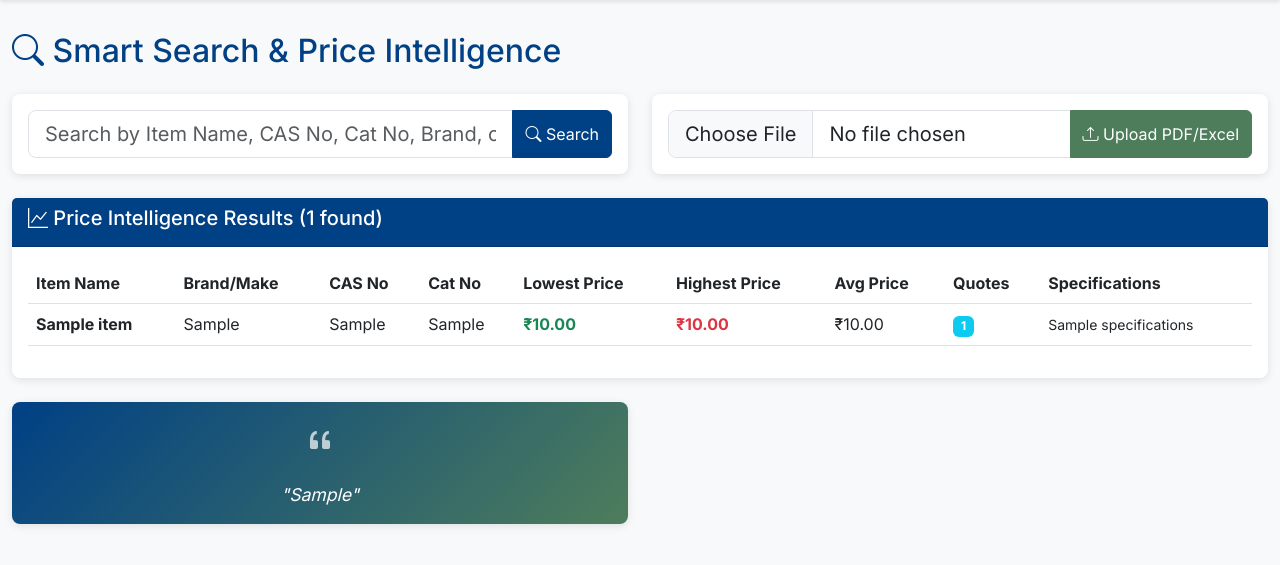
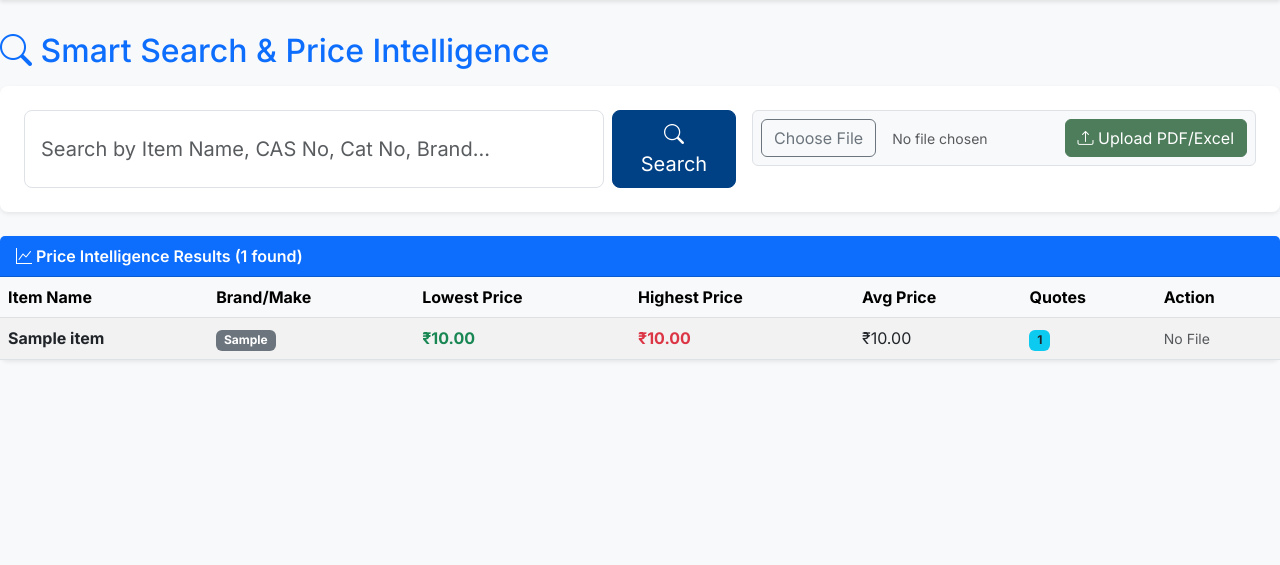
Before and after one commit to Ring701/edudap-office-v2, a Python web app: template app/templates/dashboard.html in a window 1280 px wide. Shown: the part 79-644 px from the top of the page. Run offline with Jinja, Linux system fonts and the light colour scheme; the template is opened without the code that fills it: most values are stand-ins (such as "Sample title", 1, 10 or a date in 2020); form fields are guessed from the names that the template uses.

Commit message:
Update dashboard.html

```diff
--- a/app/templates/dashboard.html
+++ b/app/templates/dashboard.html
@@ -1,85 +1,81 @@
 {% extends "base.html" %}
 
-{% block title %}Dashboard - Smart Search & Price Intelligence{% endblock %}
+{% block title %}Dashboard - EduDAP Office{% endblock %}
 
 {% block content %}
-<div class="container-fluid">
-    <h2 class="mb-4" style="color: var(--edu-blue);">
+<div class="row mb-4">
+    <div class="col-md-12">
+        <h2 class="text-primary mb-3">
             <i class="bi bi-search"></i> Smart Search & Price Intelligence
         </h2>
 
-    <!-- Search Bar and Upload Button (Equal Size) -->
-    <div class="row mb-4">
-        <div class="col-md-6">
-            <div class="card">
-                <div class="card-body">
-                    <form method="GET" action="{{ url_for('dashboard.search') }}">
-                        <div class="input-group">
+        <div class="card p-4 shadow-sm">
+            <div class="row g-3">
+                <div class="col-md-7">
+                    <form action="{{ url_for('dashboard.dashboard') }}" method="GET" class="d-flex gap-2">
                         <input type="text" name="query" class="form-control form-control-lg"
-                                   placeholder="Search by Item Name, CAS No, Cat No, Brand, or Specifications..."
-                                   value="{{ query }}">
-                            <button class="btn btn-primary" type="submit">
+                               placeholder="Search by Item Name, CAS No, Cat No, Brand..."
+                               value="{{ request.args.get('query', '') }}">
+                        <button type="submit" class="btn btn-primary btn-lg px-4">
                             <i class="bi bi-search"></i> Search
                         </button>
-                        </div>
                     </form>
                 </div>
-            </div>
-        </div>
-        <div class="col-md-6">
-            <div class="card">
-                <div class="card-body">
-                    <form method="POST" action="{{ url_for('dashboard.upload_quote') }}" enctype="multipart/form-data">
-                        {{ upload_form.hidden_tag() }}
-                        <div class="input-group">
-                            {{ upload_form.file(class="form-control form-control-lg") }}
-                            <button class="btn btn-success" type="submit">
+
+                <div class="col-md-5">
+                    <form action="{{ url_for('dashboard.upload_quote') }}" method="POST" enctype="multipart/form-data" class="d-flex gap-2 align-items-center bg-light p-2 rounded border">
+                        <label class="btn btn-outline-secondary">
+                            Choose File <input type="file" name="file" hidden required>
+                        </label>
+                        <span class="text-muted small flex-grow-1 ps-2" id="file-name">No file chosen</span>
+                        <button type="submit" class="btn btn-success">
                             <i class="bi bi-upload"></i> Upload PDF/Excel
                         </button>
-                        </div>
-                        {% if upload_form.file.errors %}
-                            <div class="text-danger small mt-2">{{ upload_form.file.errors[0] }}</div>
-                        {% endif %}
                     </form>
                 </div>
             </div>
         </div>
     </div>
+</div>
 
-    <!-- Price Intelligence Results -->
-    {% if price_data %}
-    <div class="card mb-4">
-        <div class="card-header">
-            <h5><i class="bi bi-graph-up"></i> Price Intelligence Results ({{ price_data|length }} found)</h5>
+{% if price_intelligence %}
+<div class="card shadow-sm">
+    <div class="card-header bg-primary text-white d-flex justify-content-between align-items-center">
+        <span><i class="bi bi-graph-up"></i> Price Intelligence Results ({{ price_intelligence|length }} found)</span>
     </div>
-        <div class="card-body">
+    <div class="card-body p-0">
         <div class="table-responsive">
-                <table class="table table-hover">
-                    <thead>
+            <table class="table table-hover table-striped mb-0 align-middle">
+                <thead class="table-light">
                     <tr>
                         <th>Item Name</th>
                         <th>Brand/Make</th>
-                            <th>CAS No</th>
-                            <th>Cat No</th>
                         <th>Lowest Price</th>
                         <th>Highest Price</th>
                         <th>Avg Price</th>
                         <th>Quotes</th>
-                            <th>Specifications</th>
-                        </tr>
+                        <th>Action</th> </tr>
                 </thead>
                 <tbody>
-                        {% for item in price_data %}
+                    {% for item in price_intelligence %}
                     <tr>
-                            <td><strong>{{ item.item_name }}</strong></td>
-                            <td>{{ item.make_brand }}</td>
-                            <td>{{ item.cas_no or 'N/A' }}</td>
-                            <td>{{ item.cat_no or 'N/A' }}</td>
-                            <td class="text-success"><strong>₹{{ "%.2f"|format(item.min_price) }}</strong></td>
-                            <td class="text-danger"><strong>₹{{ "%.2f"|format(item.max_price) }}</strong></td>
+                        <td class="fw-bold text-dark">{{ item.item_name }}</td>
+                        <td><span class="badge bg-secondary">{{ item.make_brand }}</span></td>
+                        <td class="text-success fw-bold">₹{{ "%.2f"|format(item.min_price) }}</td>
+                        <td class="text-danger fw-bold">₹{{ "%.2f"|format(item.max_price) }}</td>
                         <td>₹{{ "%.2f"|format(item.avg_price) }}</td>
-                            <td><span class="badge bg-info">{{ item.quote_count }}</span></td>
-                            <td><small>{{ item.specifications[:100] if item.specifications else 'N/A' }}</small></td>
+                        <td><span class="badge bg-info text-dark">{{ item.quote_count }}</span></td>
+                        <td>
+                            {% if item.file_url %}
+                            <a href="{{ url_for('dashboard.download_file', filename=item.file_url) }}"
+                               class="btn btn-sm btn-outline-primary"
+                               target="_blank">
+                                <i class="bi bi-eye"></i> View
+                            </a>
+                            {% else %}
+                            <span class="text-muted small">No File</span>
+                            {% endif %}
+                        </td>
                     </tr>
                     {% endfor %}
                 </tbody>
@@ -87,28 +83,20 @@
         </div>
     </div>
 </div>
-    {% elif query %}
-    <div class="alert alert-info">
-        <i class="bi bi-info-circle"></i> No results found for "{{ query }}"
-    </div>
 {% else %}
-    <div class="alert alert-info">
-        <i class="bi bi-info-circle"></i> Enter a search term above to find products and compare prices.
+    {% if request.args.get('query') %}
+    <div class="alert alert-warning text-center mt-4">
+        <h4>No results found for "{{ request.args.get('query') }}"</h4>
+        <p>Try searching for a different item name or brand.</p>
     </div>
     {% endif %}
+{% endif %}
 
-    <!-- Motivational Quote Box -->
-    <div class="row">
-        <div class="col-md-6">
-            <div class="card" style="background: linear-gradient(135deg, var(--edu-blue) 0%, var(--edu-green) 100%); color: white;">
-                <div class="card-body text-center">
-                    <i class="bi bi-quote" style="font-size: 2rem; opacity: 0.7;"></i>
-                    <p class="mt-3 mb-0" style="font-size: 1.1rem; font-style: italic;">
-                        "{{ motivational_quote }}"
-                    </p>
-                </div>
-            </div>
-        </div>
-    </div>
-</div>
+<script>
+    // Simple script to show selected filename in the upload box
+    document.querySelector('input[type="file"]').addEventListener('change', function(e) {
+        var fileName = e.target.files[0].name;
+        document.getElementById('file-name').innerText = fileName;
+    });
+</script>
 {% endblock %}
```
Lines whose indentation alone changed are shown as unchanged.
